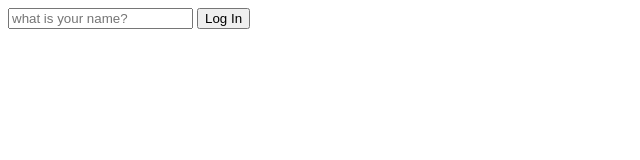
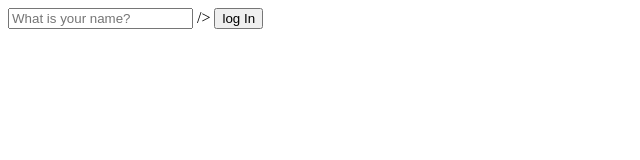
Before and after one commit to Nhahan/momentum, a website: page index.html in a window 1280 px wide. Shown: the full height of the page, 0-640 px from the left. Drawn offline with Linux system fonts and the light colour scheme.

Commit message:
form login input

```diff
--- a/index.html
+++ b/index.html
@@ -7,10 +7,16 @@
 </head>
 <body>
 
-<div id="login-form">
-    <input type="text" placeholder="what is your name?"/>
-    <button>Log In</button>
-</div>
+<form id="login-form">
+
+    <input required
+           maxlength="15"
+           type="text"
+           placeholder="What is your name?">
+    />
+    <input type="submit" value="log In">
+
+</form>
 <script src="app.js"></script>
 
 </body>
```
